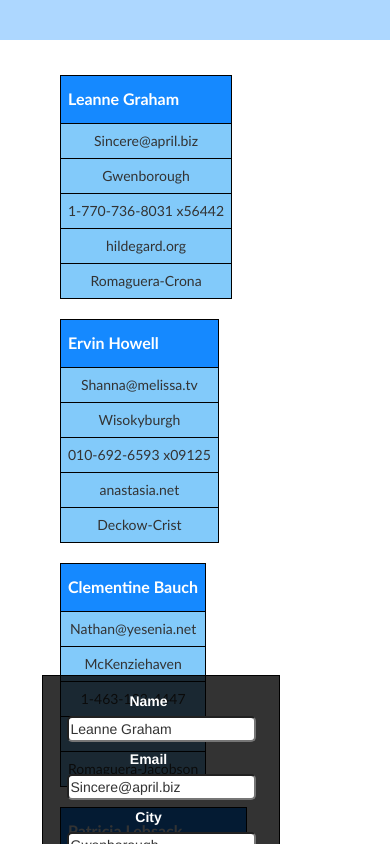
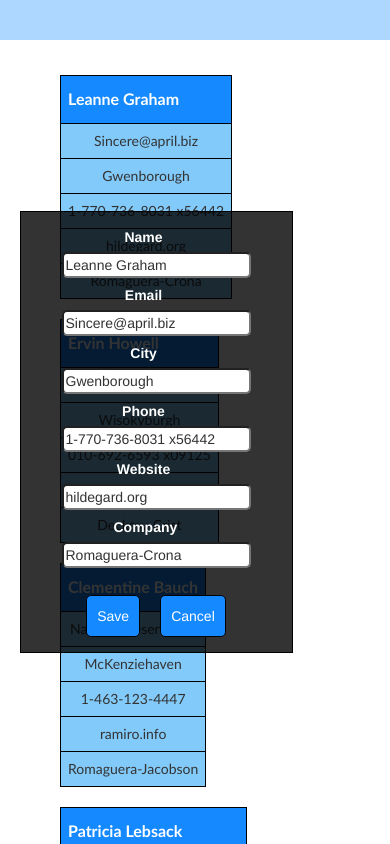
Before and after one commit to anujathorat/React-Assignment-for-Amdocs-Cypurs, a React (Create React App) app: page /displayinfo in a window 390 px wide. Both pictures are taken after a click on the element 146 px from the left and 186 px from the top of the page. Shown: the top 844 px of the page. Built offline with nearby package versions, Linux system fonts and the light colour scheme.

Commit message:
Add files via upload

```diff
--- a/src/components/modal/modal.css
+++ b/src/components/modal/modal.css
@@ -5,7 +5,7 @@
     border : 1px solid #000000;
     display:block;
     text-align: center;
-    position: absolute;
+    position: fixed;
     z-index: 1;
     overflow: auto; /* Enable scroll if needed */
     background-color: rgba(0,0,0,0.8); /* Black w/ opacity */
@@ -37,7 +37,7 @@
         border : 1px solid #000000;
         display:block;
         text-align: center;
-        position: absolute;
+        position: fixed;
         z-index: 1;
         overflow: auto; /* Enable scroll if needed */
         background-color: rgba(0,0,0,0.8); /* Black w/ opacity */
```
